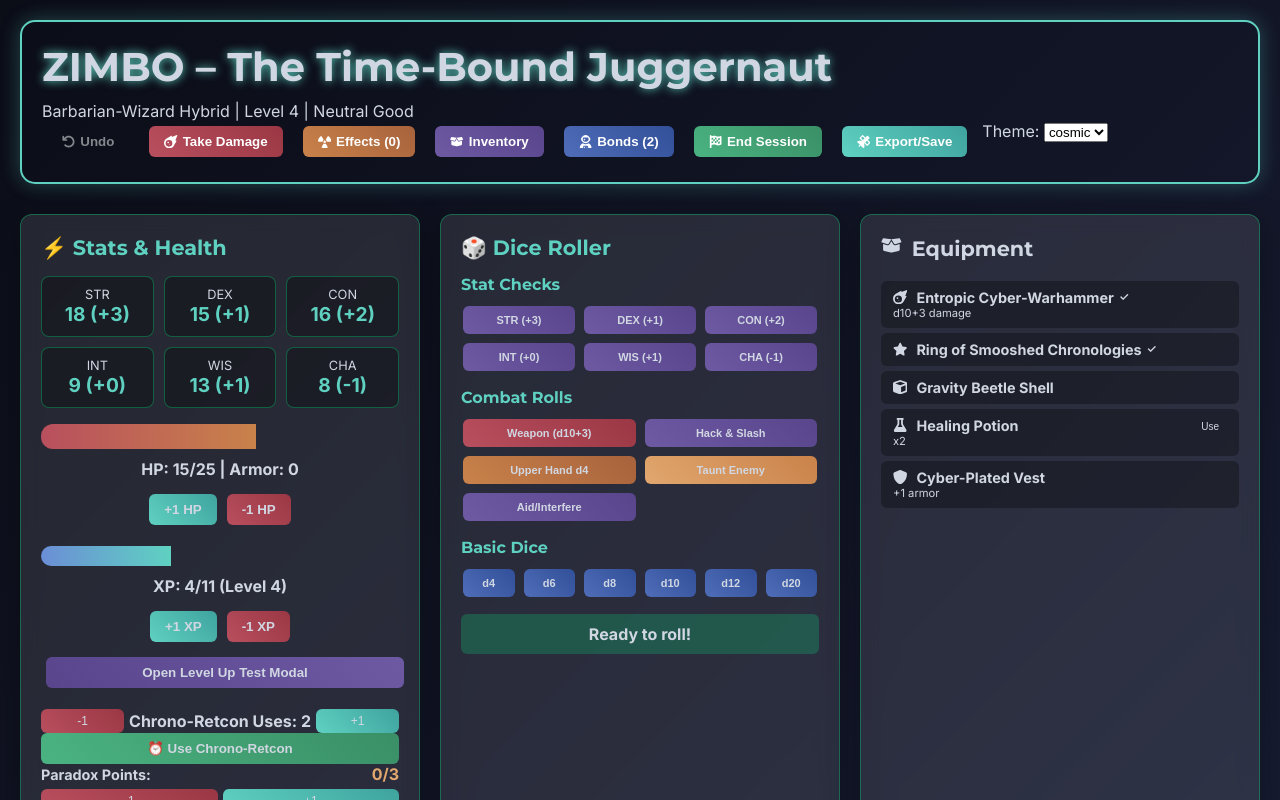
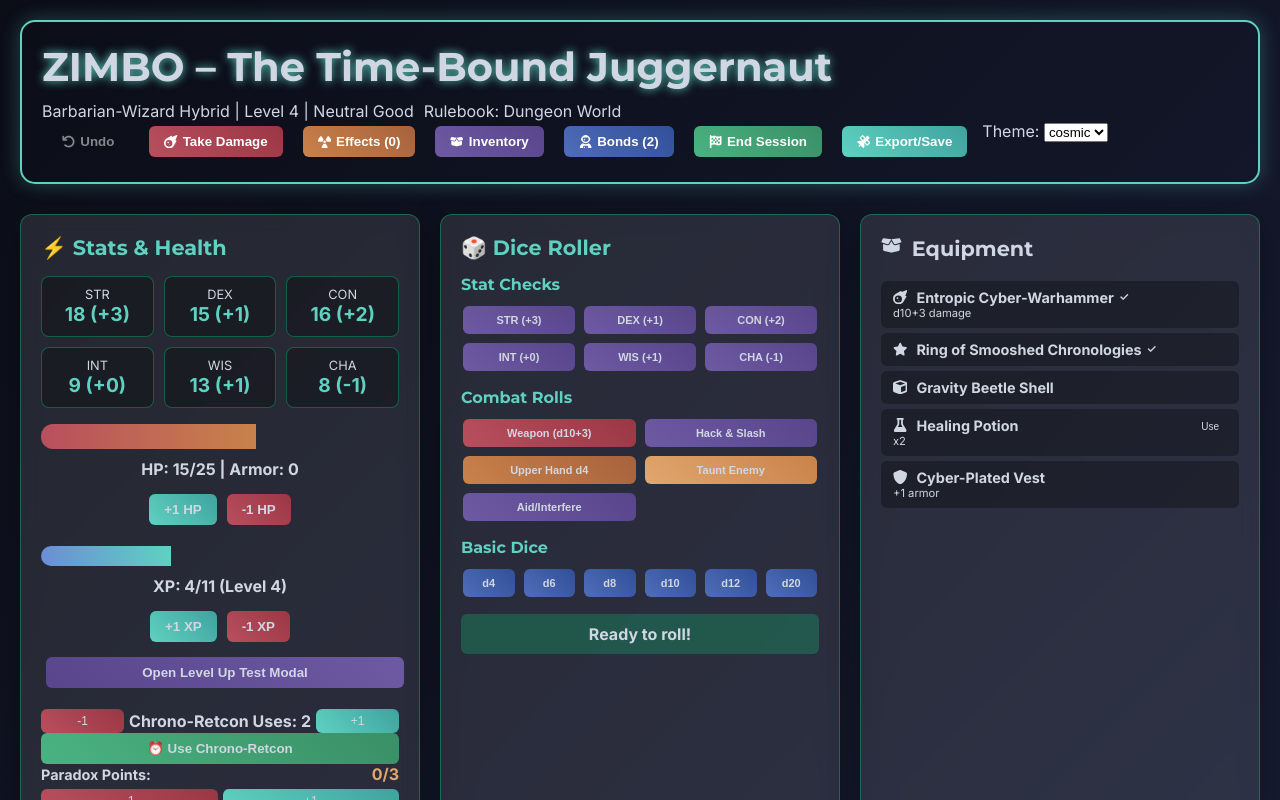
Before and after one commit to thwoom/zimbo-tauri-character-sheet, a React (Vite) app: page / in a window 1280 px wide. Shown: the top 800 px of the page. Built offline with nearby package versions, Linux system fonts and the light colour scheme.

Commit message:
feat: display rulebook name

```diff
--- a/src/App.jsx
+++ b/src/App.jsx
@@ -20,7 +20,7 @@ import useInventory from './hooks/useInventory';
 import useModal from './hooks/useModal.js';
 import useStatusEffects from './hooks/useStatusEffects.js';
 import useUndo from './hooks/useUndo.js';
-import { statusEffectTypes, debilityTypes } from './state/character';
+import { statusEffectTypes, debilityTypes, RULEBOOK } from './state/character';
 import { useCharacter } from './state/CharacterContext.jsx';
 import styles from './styles/AppStyles.module.css';
 
@@ -111,6 +111,7 @@ function App() {
               <h1 className={styles.title}>ZIMBO – The Time-Bound Juggernaut</h1>
               <div className={styles.subHeader}>
                 <p>Barbarian-Wizard Hybrid | Level {character.level} | Neutral Good</p>
+                <p>Rulebook: {RULEBOOK}</p>
                 {character.statusEffects.length > 0 && (
                   <div className={styles.statusEffectsContainer}>
                     {character.statusEffects.map((effect) => {
--- a/src/state/character.js
+++ b/src/state/character.js
@@ -13,6 +13,8 @@ import {
   FaBrain,
   FaFaceFrownOpen,
 } from 'react-icons/fa6';
+
+export const RULEBOOK = 'Dungeon World';
 
 export const INITIAL_CHARACTER_DATA = {
   // Basic Info
```
Also changed, not shown: 1 other file (tests, documents, lock files or other folders).
